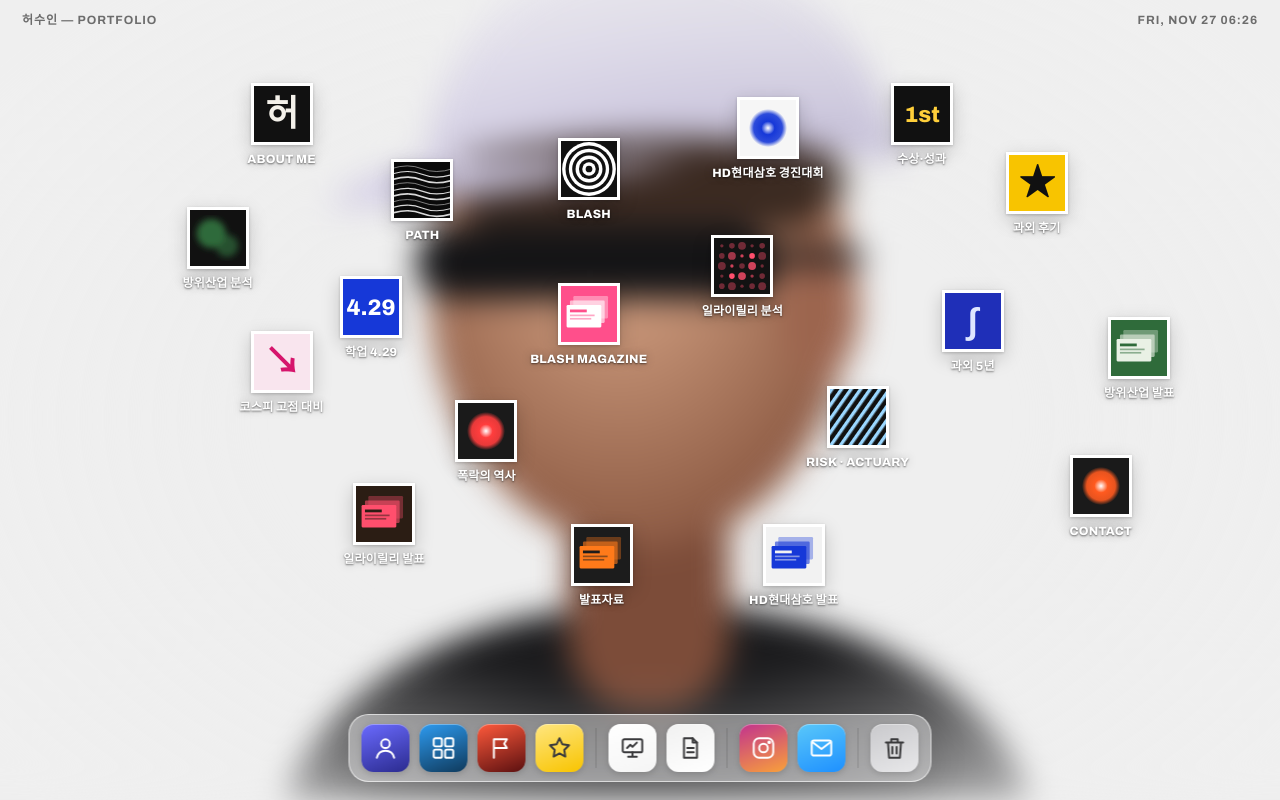
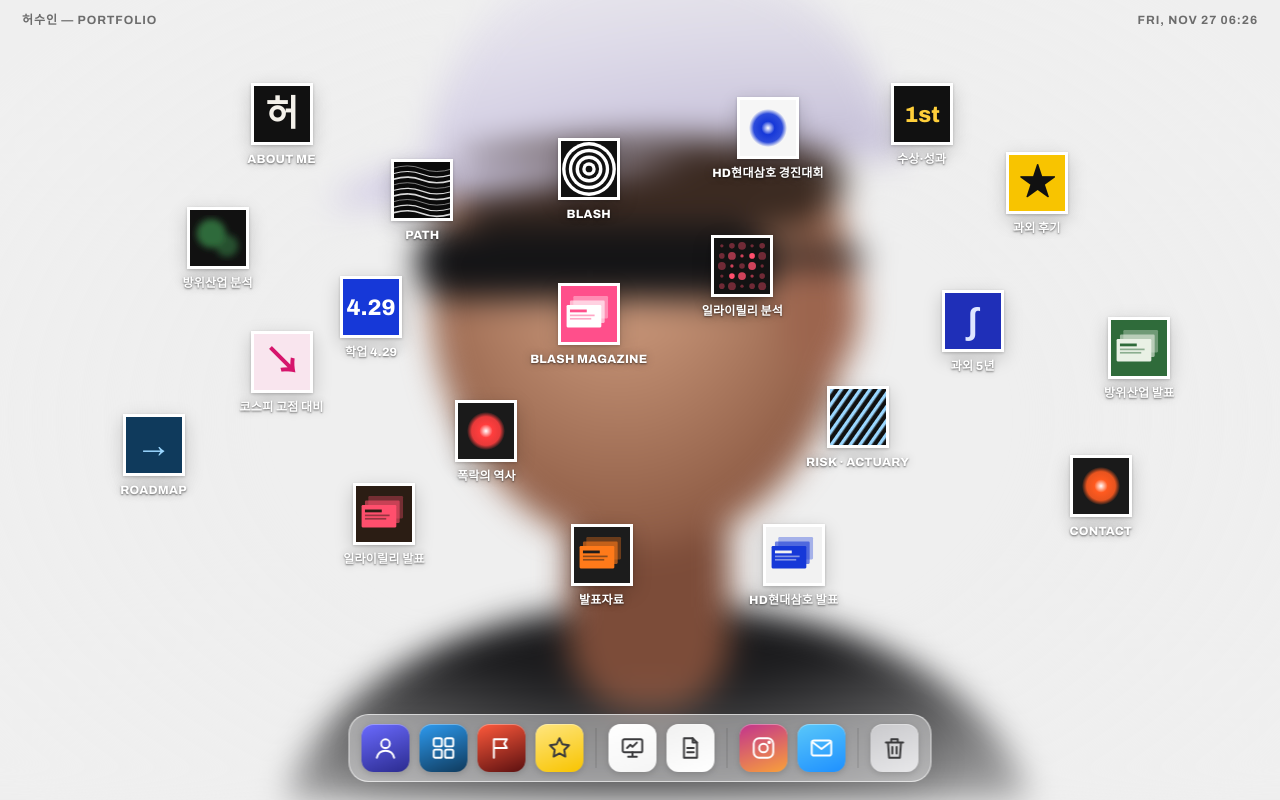
Before and after one commit to tndls432-spec/portfolio, a plain HTML site: page index.html in a window 1280 px wide. Drawn offline with Linux system fonts and the light colour scheme; a web font is replaced by a local one.

Commit message:
학업 사실관계 수정, 로드맵 추가
Co-Authored-By: Claude Opus 5.5 <noreply@anthropic.com>

```diff
--- a/data.js
+++ b/data.js
@@ -31,11 +31,11 @@ window.PORTFOLIO = {
     {
       id: "about", label: "ABOUT ME", type: "profile", x: 22, y: 12,
       cover: { kind: "type", text: "허", colors: ["#111", "#f4f1ea"] },
-      bio: "숫자로 위험을 읽고, 근거로 설명하는 사람이 되고 싶습니다. 수학과에서 해석학·미분방정식을, 경제학 복수전공에서 경제학원론을 공부하며 두 분야가 모두 잘 맞는다는 것을 확인했고, 리스크 관리·계리 직무를 목표로 준비하고 있습니다.",
+      bio: "숫자로 위험을 읽고, 근거로 설명하는 사람이 되고 싶습니다. 수학과에서 해석학·미분방정식을, 경제학 부전공으로 경제학원론을 공부하며 두 분야가 모두 잘 맞는다는 것을 확인했고, 리스크 관리·계리 직무를 목표로 준비하고 있습니다.",
       facts: [
         ["학교", "전남대학교 수학과 2학년 2학기"],
-        ["복수전공", "경제학과 · 교직이수"],
-        ["학점", "4.29 / 4.5 (2-1 학과 1등)"],
+        ["부전공", "경제학 · 교직이수"],
+        ["학점", "4.29 / 4.5 · 학과 누적 2등 (2-1 학기 1등)"],
         ["동아리", "BLASH (기업·산업 분석) · 홍보부 기자"],
         ["과외", "5년차 · 현재 중3, 고2 담당"],
         ["목표 직무", "리스크 관리 · 계리"],
@@ -46,13 +46,13 @@ window.PORTFOLIO = {
       id: "journey", label: "PATH", type: "detail", x: 33, y: 23,
       cover: { kind: "wave", colors: ["#0a0a0a", "#d9d9d9"] },
       meta: "전자공학 → 직접 해본 일들 → 수학·경제",
-      description: "전남대 전자공학과에서 2년을 공부한 뒤, SNS 운영과 온라인 판매를 직접 해보며 내가 오래 잘할 수 있는 일이 무엇인지 찾았습니다. 그 답은 근거를 세우고 분석하는 일이었고, 수학과에 진학해 경제학을 복수전공하며 학과 1등이라는 결과로 확인했습니다.",
+      description: "전남대 전자공학과에서 2년을 공부한 뒤, SNS 운영과 온라인 판매를 직접 해보며 내가 오래 잘할 수 있는 일이 무엇인지 찾았습니다. 그 답은 근거를 세우고 분석하는 일이었고, 수학과에 진학해 경제학을 부전공하며 학과 상위권(누적 2등, 2-1 학기 1등)이라는 결과로 확인했습니다.",
     },
     {
       id: "academics", label: "학업 4.29", type: "detail", x: 29, y: 40,
       cover: { kind: "type", text: "4.29", colors: ["#1638d8", "#ffffff"] },
-      meta: "전남대 수학과 · 경제학 복수전공 · 교직이수",
-      description: "학점 4.29, 2-1 학기 학과 1등.",
+      meta: "전남대 수학과 · 경제학 부전공 · 교직이수",
+      description: "학점 4.29, 학과 누적 2등, 2-1 학기 학과 1등.",
       tags: ["해석학", "미분방정식", "경제학원론 1·2"],
     },
 
@@ -126,7 +126,7 @@ window.PORTFOLIO = {
       cover: { kind: "type", text: "1st", colors: ["#111", "#ffcf3a"] },
       entries: [
         { year: "2026", title: "HD현대삼호 기업분석 경진대회", note: "예선 통과 (17팀 중 10팀) · 최종 발표 예정" },
-        { year: "2026", title: "전남대 수학과 2-1 학과 1등", note: "학점 4.29" },
+        { year: "2026", title: "전남대 수학과 2-1 학기 학과 1등", note: "학점 4.29 · 학과 누적 2등" },
       ],
     },
 
@@ -138,6 +138,21 @@ window.PORTFOLIO = {
       description: "수학(해석학·미분방정식)과 경제가 모두 잘 맞고, 근거와 데이터로 전문성 있게 설명하는 일에 강점이 있습니다. 숫자로 위험을 읽고 설명하는 리스크 관리·계리 직무를 목표로 준비하고 있습니다.",
     },
 
+    {
+      id: "roadmap", label: "ROADMAP", type: "list", x: 12, y: 60,
+      cover: { kind: "type", text: "→", colors: ["#0f3a5c", "#9bd7ff"] },
+      entries: [
+        { year: "2026.12", title: "HD현대삼호 경진대회 최종 발표 · TOEIC", note: "계리사 1차 응시 요건(공인영어) 확보" },
+        { year: "2027.01", title: "체코생명과학대학 수학·통계 연수", note: "1월 16일 ~ 31일" },
+        { year: "2027.04", title: "보험계리사 1차 시험 응시", note: "보험수학 · 회계원리 · 경제학원론 · 보험계약법 · 보험업법" },
+        { year: "2027.07", title: "한국은행 통화정책 경시대회 · ADsP", note: "Python으로 생명표 기반 보험료 계산 프로젝트" },
+        { year: "2027.10", title: "보험산업 대학생 아이디어 공모전", note: "보험 도메인 PT" },
+        { year: "2028.02", title: "DB보험금융공모전 (학술·논문)", note: "동계 체험형 인턴 지원" },
+        { year: "2028.03", title: "교생실습", note: "" },
+        { year: "2028.07", title: "보험계리사 2차 (부분합격 목표)", note: "계리리스크관리 · 보험수리학 등" },
+        { year: "2028.09", title: "보험사 계리 · 금융권 리스크관리 지원", note: "2029.02 졸업" },
+      ],
+    },
     /* ================= 발표자료 ================= */
     {
       id: "ppt", label: "발표자료", type: "folder", category: "ppt", x: 47, y: 76,
@@ -175,7 +190,7 @@ window.PORTFOLIO = {
     { label: "수상·성과", open: "awards", icon: "star", colors: ["#f8c400", "#ffe680"] },
     "sep",
     { label: "발표자료", open: "ppt", icon: "slides", colors: ["#f5f5f5", "#ffffff"] },
-    { label: "Path", open: "journey", icon: "doc", colors: ["#fff", "#f1f1f1"] },
+    { label: "Roadmap", open: "roadmap", icon: "doc", colors: ["#fff", "#f1f1f1"] },
     "sep",
     { label: "Instagram", href: "owner.instagram", icon: "camera", colors: ["#f9a13a", "#c2338e"] },
     { label: "Mail", open: "contact", icon: "mail", colors: ["#1e90ff", "#5ac8fa"] },
--- a/style.css
+++ b/style.css
@@ -209,7 +209,7 @@ button { font: inherit; color: inherit; }
 .card__meta { margin-top: 3px; font-size: 12px; color: var(--muted); }
 
 .timeline { list-style: none; margin: 0; padding: 0; }
-.timeline li { display: grid; grid-template-columns: 70px 1fr; gap: 16px; padding: 16px 0; border-top: 1px solid var(--line); }
+.timeline li { display: grid; grid-template-columns: 96px 1fr; gap: 16px; padding: 16px 0; border-top: 1px solid var(--line); }
 .timeline li:last-child { border-bottom: 1px solid var(--line); }
 .timeline__year { font: 800 20px/1.2 var(--font-label); color: var(--accent); }
 .timeline__title { font-weight: 700; font-size: 16px; }
```
